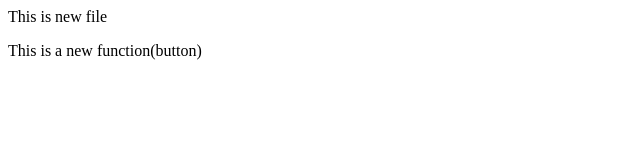
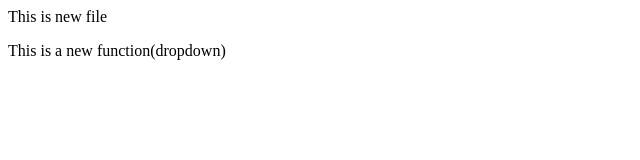
Before and after one commit to Muskan-uttam15/lrepo, a plain HTML site: page index.html in a window 1280 px wide. Shown: the full height of the page, 0-640 px from the left. Drawn offline with Linux system fonts and the light colour scheme.

Commit message:
add dropdown

```diff
--- a/index.html
+++ b/index.html
@@ -1,2 +1,2 @@
 <p>This is new file</p>
-<p>This is a new function(button)</p>
+<p>This is a new function(dropdown)</p>
```
